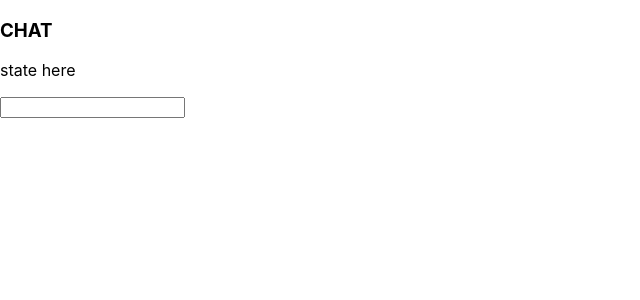
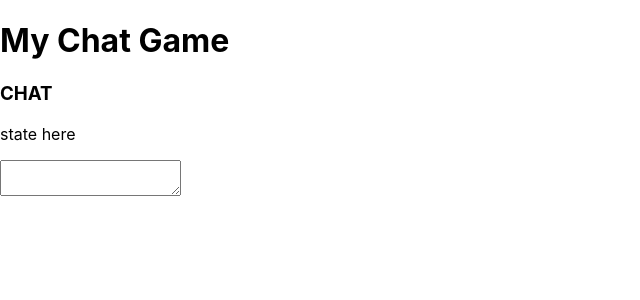
Before and after one commit to franiczio/ChatGaym, a React (Create React App) app in the folder chatgaym/: page / in a window 1280 px wide. Shown: the top 300 px of the page, without its empty margins (0-640 px from the left). Built offline with nearby package versions, Linux system fonts and the light colour scheme.

Commit message:
replace store to properly place (index.js)

```diff
--- a/chatgaym/src/App.js
+++ b/chatgaym/src/App.js
@@ -2,12 +2,13 @@ import React from "react";
 import logo from "./logo.svg";
 import "./App.css";
 import { Component } from "react";
-import { createStore } from "redux";
 import Chat from "./components/chat";
+
 class App extends Component {
   render() {
     return (
       <div>
+        <h1>My Chat Game</h1>
         <Chat />
       </div>
     );
--- a/chatgaym/src/Components/chat.jsx
+++ b/chatgaym/src/Components/chat.jsx
@@ -6,7 +6,7 @@ class chat extends Component {
         <h3>CHAT</h3>
         <p>state here</p>
         <form>
-          <input />
+          <textarea type="text" onKeyDown={this._handleKeyDown} />
         </form>
       </Fragment>
     );
--- a/chatgaym/src/index.js
+++ b/chatgaym/src/index.js
@@ -3,6 +3,12 @@ import ReactDOM from "react-dom";
 import "./index.css";
 import App from "./App";
 import * as serviceWorker from "./serviceWorker";
+import { createStore } from "redux";
+
+function chatReducer(state = [], action) {
+  return "state";
+}
+const store = createStore(chatReducer);
 
 ReactDOM.render(<App />, document.getElementById("root"));
 
```
